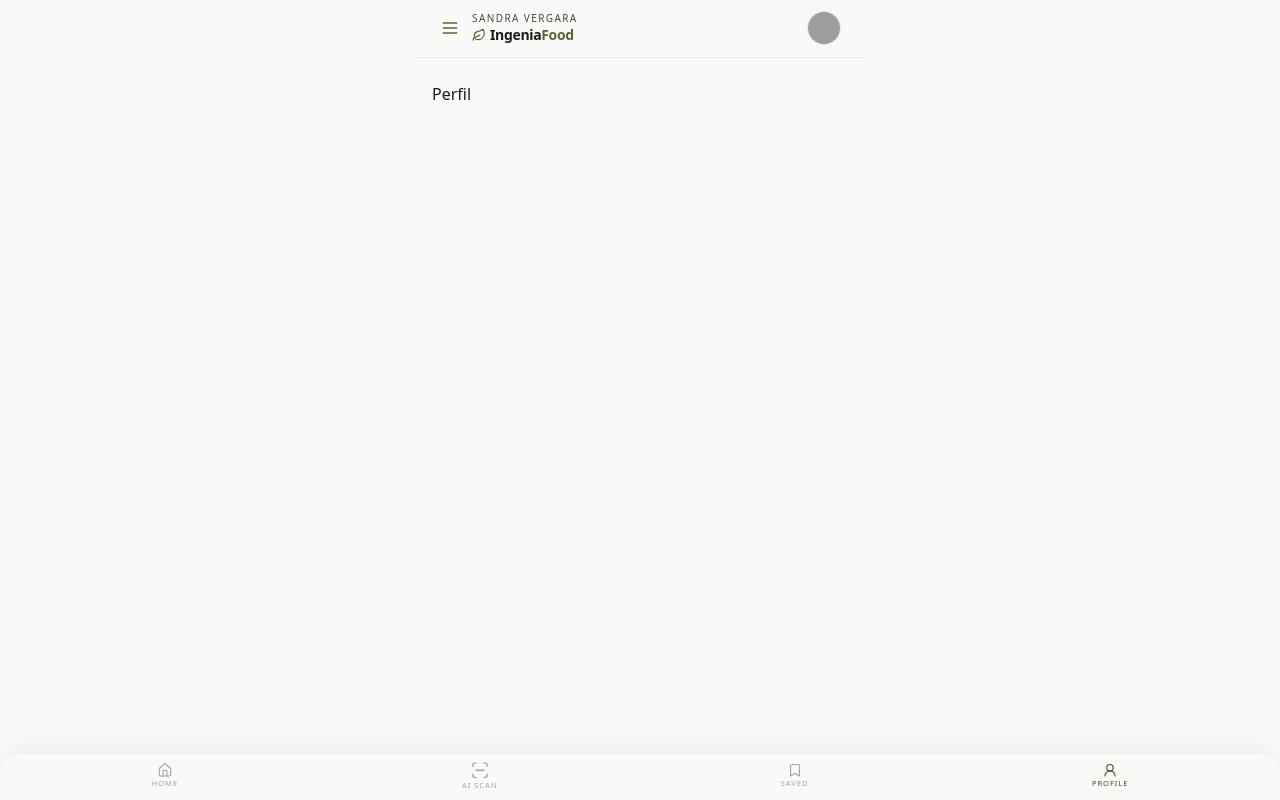
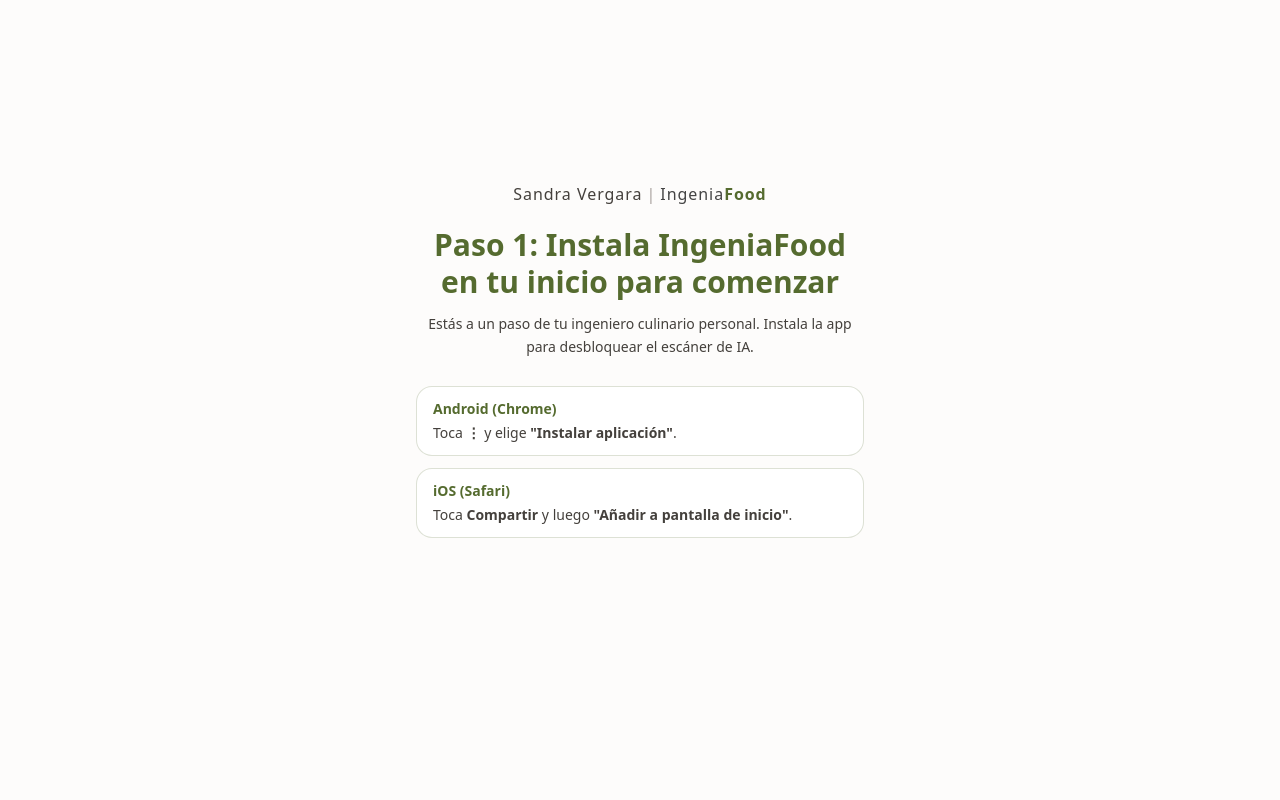
Before and after one commit to sandralu3/ingeniafood_webpage, a Next.js app: page /app-recetas/profile in a window 1280 px wide. Built offline with nearby package versions, Linux system fonts and the light colour scheme; grey boxes are pictures that could not be loaded.

Commit message:
Fix login and validate foods

```diff
--- a/app/app-recetas/layout.tsx
+++ b/app/app-recetas/layout.tsx
@@ -1,7 +1,5 @@
 import type { Metadata } from "next";
-import { Header } from "@/components/shared/header";
-import { BottomNav } from "@/components/shared/bottom-nav";
-import { AppModeOverlay } from "@/components/shared/app-mode-overlay";
+import { AppRecetasAccessGate } from "@/components/shared/app-recetas-access-gate";
 
 export const metadata: Metadata = {
   manifest: "/manifest.json"
@@ -12,14 +10,5 @@
 }: Readonly<{
   children: React.ReactNode;
 }>) {
-  return (
-    <div className="min-h-screen bg-sv-surface text-sv-on-surface">
-      <AppModeOverlay />
-      <div className="mx-auto flex min-h-screen w-full max-w-md flex-col pb-20">
-        <Header />
-        <main className="flex-1 px-4 py-6">{children}</main>
-      </div>
-      <BottomNav />
-    </div>
-  );
+  return <AppRecetasAccessGate>{children}</AppRecetasAccessGate>;
 }
--- /dev/null
+++ b/components/shared/app-recetas-access-gate.tsx
@@ -0,0 +1,150 @@
+"use client";
+
+import { useEffect, useMemo, useState } from "react";
+import { usePathname, useRouter } from "next/navigation";
+import AuthPage from "@/app/auth/page";
+import { createSupabaseClient } from "@/lib/supabaseClient";
+import { Header } from "@/components/shared/header";
+import { BottomNav } from "@/components/shared/bottom-nav";
+
+type AuthState = "loading" | "authenticated" | "unauthenticated";
+
+function detectStandaloneMode() {
+  if (typeof window === "undefined") return false;
+  const mediaStandalone = window.matchMedia("(display-mode: standalone)").matches;
+  const iosStandalone =
+    "standalone" in window.navigator &&
+    Boolean((window.navigator as { standalone?: boolean }).standalone);
+  return mediaStandalone || iosStandalone;
+}
+
+function InstallationLanding() {
+  return (
+    <div className="min-h-screen bg-[#FDFCFB] px-6 py-10 text-center text-[#1b1c19]">
+      <div className="mx-auto flex min-h-[80vh] w-full max-w-md flex-col items-center justify-center">
+        <p className="text-base tracking-[0.06em] text-stone-700">
+          <span className="font-medium">Sandra Vergara</span>
+          <span className="mx-1 text-stone-400">|</span>
+          <span className="font-light text-[#444444]">Ingenia</span>
+          <span className="font-bold text-[#556B2F]">Food</span>
+        </p>
+        <h1 className="mt-5 text-3xl font-bold leading-tight text-[#556B2F]">
+          Paso 1: Instala IngeniaFood en tu inicio para comenzar
+        </h1>
+        <p className="mt-3 text-sm leading-relaxed text-stone-700">
+          Estás a un paso de tu ingeniero culinario personal. Instala la app para desbloquear el
+          escáner de IA.
+        </p>
+
+        <div className="mt-7 grid w-full gap-3 text-left">
+          <div className="rounded-2xl border border-[#556B2F]/20 bg-white px-4 py-3">
+            <p className="text-sm font-semibold text-[#556B2F]">Android (Chrome)</p>
+            <p className="mt-1 text-sm text-stone-700">
+              Toca <strong>⋮</strong> y elige <strong>&quot;Instalar aplicación&quot;</strong>.
+            </p>
+          </div>
+          <div className="rounded-2xl border border-[#556B2F]/20 bg-white px-4 py-3">
+            <p className="text-sm font-semibold text-[#556B2F]">iOS (Safari)</p>
+            <p className="mt-1 text-sm text-stone-700">
+              Toca <strong>Compartir</strong> y luego{" "}
+              <strong>&quot;Añadir a pantalla de inicio&quot;</strong>.
+            </p>
+          </div>
+        </div>
+      </div>
+    </div>
+  );
+}
+
+export function AppRecetasAccessGate({ children }: { children: React.ReactNode }) {
+  const pathname = usePathname();
+  const router = useRouter();
+  const [isStandalone, setIsStandalone] = useState(false);
+  const [checkedStandalone, setCheckedStandalone] = useState(false);
+  const [authState, setAuthState] = useState<AuthState>("loading");
+
+  useEffect(() => {
+    const updateStandalone = () => {
+      setIsStandalone(detectStandaloneMode());
+      setCheckedStandalone(true);
+    };
+    updateStandalone();
+    window.addEventListener("appinstalled", updateStandalone);
+    window.addEventListener("focus", updateStandalone);
+    return () => {
+      window.removeEventListener("appinstalled", updateStandalone);
+      window.removeEventListener("focus", updateStandalone);
+    };
+  }, []);
+
+  useEffect(() => {
+    if (!checkedStandalone) return;
+    if (!isStandalone) {
+      setAuthState("unauthenticated");
+      return;
+    }
+
+    const supabase = createSupabaseClient();
+    let cancelled = false;
+    void supabase.auth.getSession().then(({ data }) => {
+      if (cancelled) return;
+      setAuthState(data.session ? "authenticated" : "unauthenticated");
+    });
+
+    const {
+      data: { subscription }
+    } = supabase.auth.onAuthStateChange((_event, session) => {
+      if (cancelled) return;
+      setAuthState(session ? "authenticated" : "unauthenticated");
+    });
+
+    return () => {
+      cancelled = true;
+      subscription.unsubscribe();
+    };
+  }, [checkedStandalone, isStandalone]);
+
+  useEffect(() => {
+    if (authState === "authenticated" && pathname === "/app-recetas") {
+      router.replace("/app-recetas/scanner");
+    }
+  }, [authState, pathname, router]);
+
+  const content = useMemo(() => {
+    if (!checkedStandalone) {
+      return <div className="min-h-screen bg-[#FDFCFB]" />;
+    }
+
+    if (!isStandalone) {
+      return <InstallationLanding />;
+    }
+
+    if (authState === "loading") {
+      return (
+        <div className="flex min-h-screen items-center justify-center bg-[#FDFCFB]">
+          <p className="text-sm text-stone-600">Preparando tu experiencia IngeniaFood...</p>
+        </div>
+      );
+    }
+
+    if (authState === "unauthenticated") {
+      return (
+        <div className="min-h-screen bg-[#FDFCFB] px-4 py-6">
+          <AuthPage />
+        </div>
+      );
+    }
+
+    return (
+      <div className="min-h-screen bg-sv-surface text-sv-on-surface">
+        <div className="mx-auto flex min-h-screen w-full max-w-md flex-col pb-20">
+          <Header />
+          <main className="flex-1 px-4 py-6">{children}</main>
+        </div>
+        <BottomNav />
+      </div>
+    );
+  }, [authState, checkedStandalone, children, isStandalone]);
+
+  return content;
+}
```
Also changed, not shown: proxy.ts (+2 -15 lines).
